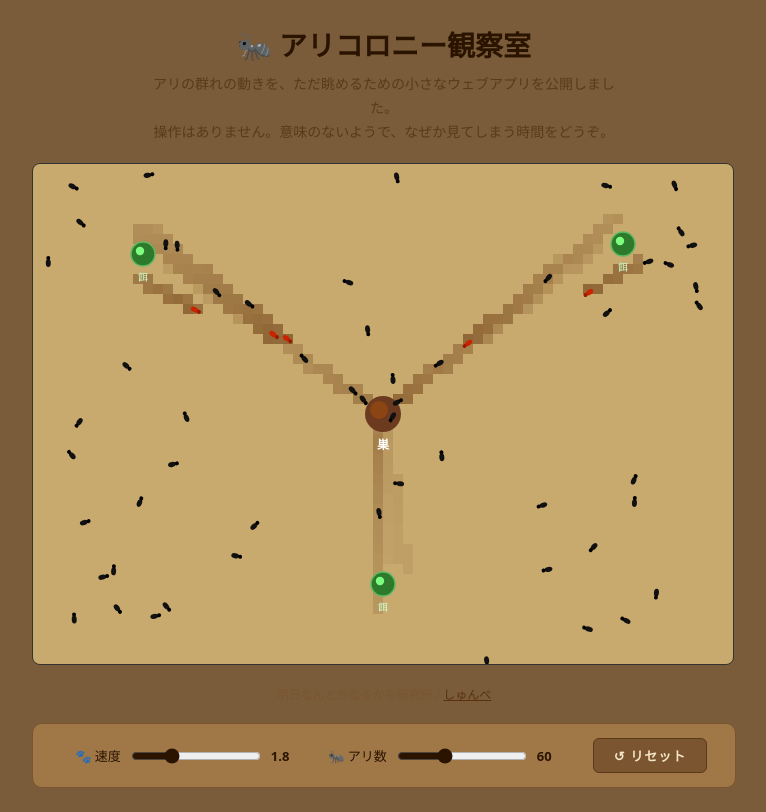
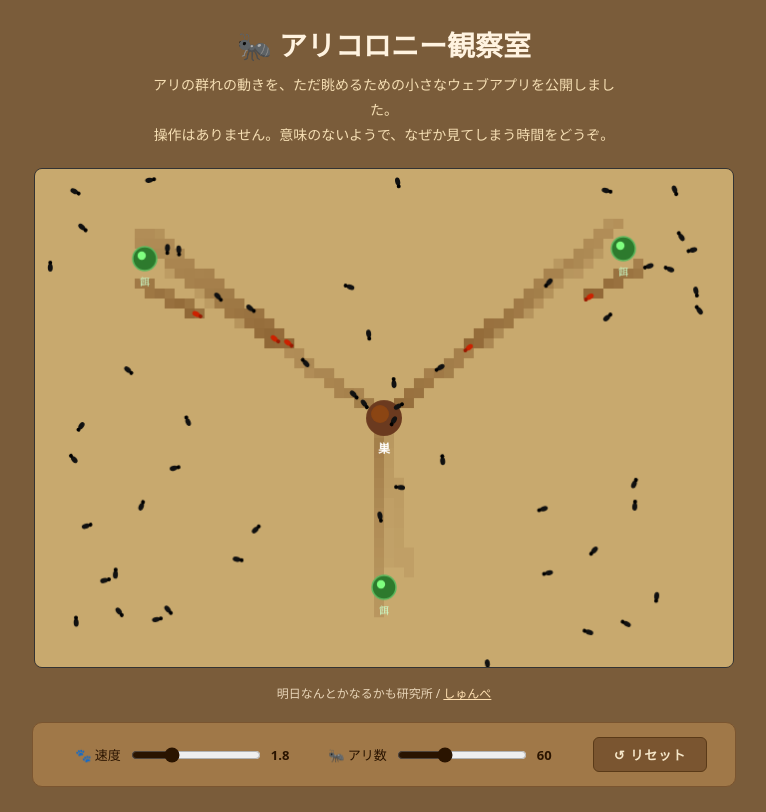
Before and after one commit to shunpedesu/ant-colony-app, a React (Vite) app: page / in a window 1280 px wide. Shown: the whole page, without its empty margins (256-1022 px from the left). Built offline with nearby package versions, Linux system fonts and the light colour scheme.

Commit message:
文字可視性・スマホ対応

```diff
--- a/src/AntCanvas.tsx
+++ b/src/AntCanvas.tsx
@@ -9,16 +9,16 @@ const FOOD_DETECT_R = 14
 const NEST_DETECT_R = 20
 
 // フェロモン関連
-const CELL_SIZE = 10                              // グリッド1セルのpx
-const GRID_W = Math.ceil(CANVAS_W / CELL_SIZE)   // 70セル
-const GRID_H = Math.ceil(CANVAS_H / CELL_SIZE)   // 50セル
-const EVAPORATION = 0.991                         // 毎フレームの蒸発率（1に近いほど長持ち）
-const DEPOSIT = 0.85                              // 帰巣中アリが1フレームで置く量
+const CELL_SIZE = 10
+const GRID_W = Math.ceil(CANVAS_W / CELL_SIZE)
+const GRID_H = Math.ceil(CANVAS_H / CELL_SIZE)
+const EVAPORATION = 0.991
+const DEPOSIT = 0.85
 
-// センサー関連（フェロモン感知）
-const SENSOR_DIST = 20                            // 前方何pxを感知するか
-const SENSOR_ANGLE = Math.PI / 5                  // センサーの開き角（36°）
-const FOLLOW_PROB = 0.72                          // フェロモンを追う確率（残りはランダム探索）
+// センサー関連
+const SENSOR_DIST = 20
+const SENSOR_ANGLE = Math.PI / 5
+const FOLLOW_PROB = 0.72
 
 // ── 型定義 ──────────────────────────────────────────
 type AntState = 'searching' | 'returning'
@@ -32,7 +32,7 @@ type Ant = {
 
 type Nest = { x: number; y: number; radius: number }
 type Food = { x: number; y: number; radius: number }
-type Grid = number[][] // 各セル 0.0〜1.0 のフェロモン強度
+type Grid = number[][]
 
 // ── 初期化 ───────────────────────────────────────────
 function createAnts(nest: Nest, count: number): Ant[] {
@@ -73,7 +73,6 @@ function evaporateGrid(grid: Grid): void {
   }
 }
 
-// 指定方向・距離のセルのフェロモン値を返す
 function samplePheromone(grid: Grid, x: number, y: number, angle: number): number {
   const col = Math.floor((x + Math.cos(angle) * SENSOR_DIST) / CELL_SIZE)
   const row = Math.floor((y + Math.sin(angle) * SENSOR_DIST) / CELL_SIZE)
@@ -91,27 +90,23 @@ function updateAnt(ant: Ant, nest: Nest, foods: Food[], grid: Grid, speed: numbe
   let state = ant.state
 
   if (state === 'searching') {
-    // 前方3方向のフェロモンをサンプリング
     const pL = samplePheromone(grid, ant.x, ant.y, angle - SENSOR_ANGLE)
     const pC = samplePheromone(grid, ant.x, ant.y, angle)
     const pR = samplePheromone(grid, ant.x, ant.y, angle + SENSOR_ANGLE)
     const totalP = pL + pC + pR
 
     if (totalP > 0.08 && Math.random() < FOLLOW_PROB) {
-      // フェロモンが濃い方向へ曲がる
       if (pC >= pL && pC >= pR) {
-        angle += (Math.random() - 0.5) * WANDER_STRENGTH * 0.4 // ほぼ直進
+        angle += (Math.random() - 0.5) * WANDER_STRENGTH * 0.4
       } else if (pL > pR) {
-        angle -= SENSOR_ANGLE * 0.6                             // 左へ
+        angle -= SENSOR_ANGLE * 0.6
       } else {
-        angle += SENSOR_ANGLE * 0.6                             // 右へ
+        angle += SENSOR_ANGLE * 0.6
       }
     } else {
-      // フェロモンなし or 確率で無視 → ランダム探索
       angle += (Math.random() - 0.5) * WANDER_STRENGTH
     }
 
-    // 餌の感知
     for (const food of foods) {
       if (calcDist(ant.x, ant.y, food.x, food.y) < FOOD_DETECT_R + food.radius) {
         state = 'returning'
@@ -148,8 +143,7 @@ function drawPheromones(ctx: CanvasRenderingContext2D, grid: Grid): void {
   for (let r = 0; r < GRID_H; r++) {
     for (let c = 0; c < GRID_W; c++) {
       const val = grid[r][c]
-      if (val < 0.01) continue // ほぼ0のセルはスキップ（パフォーマンス）
-      // 暗い赤茶色（砂地背景に馴染みつつ視認できる）
+      if (val < 0.01) continue
       ctx.fillStyle = `rgba(90, 40, 0, ${(val * 0.5).toFixed(2)})`
       ctx.fillRect(c * CELL_SIZE, r * CELL_SIZE, CELL_SIZE, CELL_SIZE)
     }
@@ -192,7 +186,6 @@ function drawFood(ctx: CanvasRenderingContext2D, food: Food) {
 }
 
 function drawAnt(ctx: CanvasRenderingContext2D, ant: Ant) {
-  // 探索中：黒  帰巣中：暗い赤（食べ物を運んでいる）
   const bodyColor = ant.state === 'returning' ? '#cc2200' : '#111111'
   const headColor = ant.state === 'returning' ? '#991a00' : '#000000'
   ctx.save()
@@ -221,11 +214,9 @@ export default function AntCanvas({ antCount, speed }: Props) {
   const antsRef = useRef<Ant[]>([])
   const gridRef = useRef<Grid>([])
   const rafRef = useRef<number>(0)
-  // ループを再起動せずに最新値を参照するためのref
   const speedRef = useRef(speed)
   const antCountRef = useRef(antCount)
 
-  // propsが変わったらrefだけ更新（アニメーションループはそのまま継続）
   useEffect(() => {
     speedRef.current = speed
     antCountRef.current = antCount
@@ -245,8 +236,6 @@ export default function AntCanvas({ antCount, speed }: Props) {
 
     function tick() {
       const grid = gridRef.current
-
-      // アリ数をスライダーに合わせて動的調整
       const target = antCountRef.current
       if (antsRef.current.length > target) {
         antsRef.current = antsRef.current.slice(0, target)
@@ -258,23 +247,17 @@ export default function AntCanvas({ antCount, speed }: Props) {
         antsRef.current = [...antsRef.current, ...add]
       }
 
-      // 1. 背景クリア
-      ctx!.fillStyle = '#c8a96e'  // 砂地・土の色（黒アリが映える）
+      ctx!.fillStyle = '#c8a96e'
       ctx!.fillRect(0, 0, CANVAS_W, CANVAS_H)
 
-      // 2. フェロモン蒸発
       evaporateGrid(grid)
 
-      // 3. アリを更新 → 帰巣中ならフェロモンを置く
       antsRef.current = antsRef.current.map((ant) => {
         const next = updateAnt(ant, nest, foods, grid, speedRef.current)
-        if (next.state === 'returning') {
-          depositPheromone(grid, next)
-        }
+        if (next.state === 'returning') depositPheromone(grid, next)
         return next
       })
 
-      // 4. 描画（フェロモン → 餌 → 巣 → アリ の順）
       drawPheromones(ctx!, grid)
       foods.forEach((f) => drawFood(ctx!, f))
       drawNest(ctx!, nest)
@@ -285,14 +268,20 @@ export default function AntCanvas({ antCount, speed }: Props) {
 
     rafRef.current = requestAnimationFrame(tick)
     return () => cancelAnimationFrame(rafRef.current)
-  }, []) // 初回マウント時のみ実行
+  }, [])
 
   return (
     <canvas
       ref={canvasRef}
       width={CANVAS_W}
       height={CANVAS_H}
-      style={{ border: '1px solid #333', borderRadius: 8, display: 'block' }}
+      style={{
+        border: '1px solid #333',
+        borderRadius: 8,
+        display: 'block',
+        width: 'min(700px, calc(100vw - 32px))',
+        height: 'auto',
+      }}
     />
   )
 }
--- a/src/App.tsx
+++ b/src/App.tsx
@@ -11,11 +11,11 @@ export default function App() {
   const [resetKey, setResetKey] = useState(0)
 
   return (
-    <div style={{ textAlign: 'center' }}>
-      <h1 style={{ fontSize: 28, marginBottom: 8, color: '#2a1400' }}>
+    <div style={{ display: 'flex', flexDirection: 'column', alignItems: 'center', width: '100%' }}>
+      <h1 style={{ fontSize: 28, marginBottom: 8, color: '#fff3e0' }}>
         🐜 アリコロニー観察室
       </h1>
-      <p style={{ color: '#5a3a1a', marginBottom: 20, fontSize: 14, lineHeight: 1.7, maxWidth: 480, margin: '0 auto 20px' }}>
+      <p style={{ color: '#f5deb3', marginBottom: 20, fontSize: 14, lineHeight: 1.8, maxWidth: 480, textAlign: 'center' }}>
         アリの群れの動きを、ただ眺めるための小さなウェブアプリを公開しました。<br />
         操作はありません。意味のないようで、なぜか見てしまう時間をどうぞ。
       </p>
@@ -24,13 +24,13 @@ export default function App() {
       <AntCanvas key={resetKey} antCount={antCount} speed={speed} />
 
       {/* 制作者クレジット */}
-      <p style={{ marginTop: 20, fontSize: 12, color: '#7a5530' }}>
+      <p style={{ marginTop: 16, fontSize: 12, color: '#e8d5b8' }}>
         明日なんとかなるかも研究所 /{' '}
         <a
           href="https://note.com/shunpedesu"
           target="_blank"
           rel="noreferrer"
-          style={{ color: '#5a3010', textDecoration: 'underline' }}
+          style={{ color: '#ffe0b2', textDecoration: 'underline' }}
         >
           しゅんぺ
         </a>
--- a/src/index.css
+++ b/src/index.css
@@ -16,6 +16,8 @@ body {
 
 #root {
   width: 100%;
+  max-width: 760px;
+  margin: 0 auto;
   display: flex;
   flex-direction: column;
   align-items: center;
```
Also changed, not shown: 2 other files (tests, documents, lock files or other folders).
